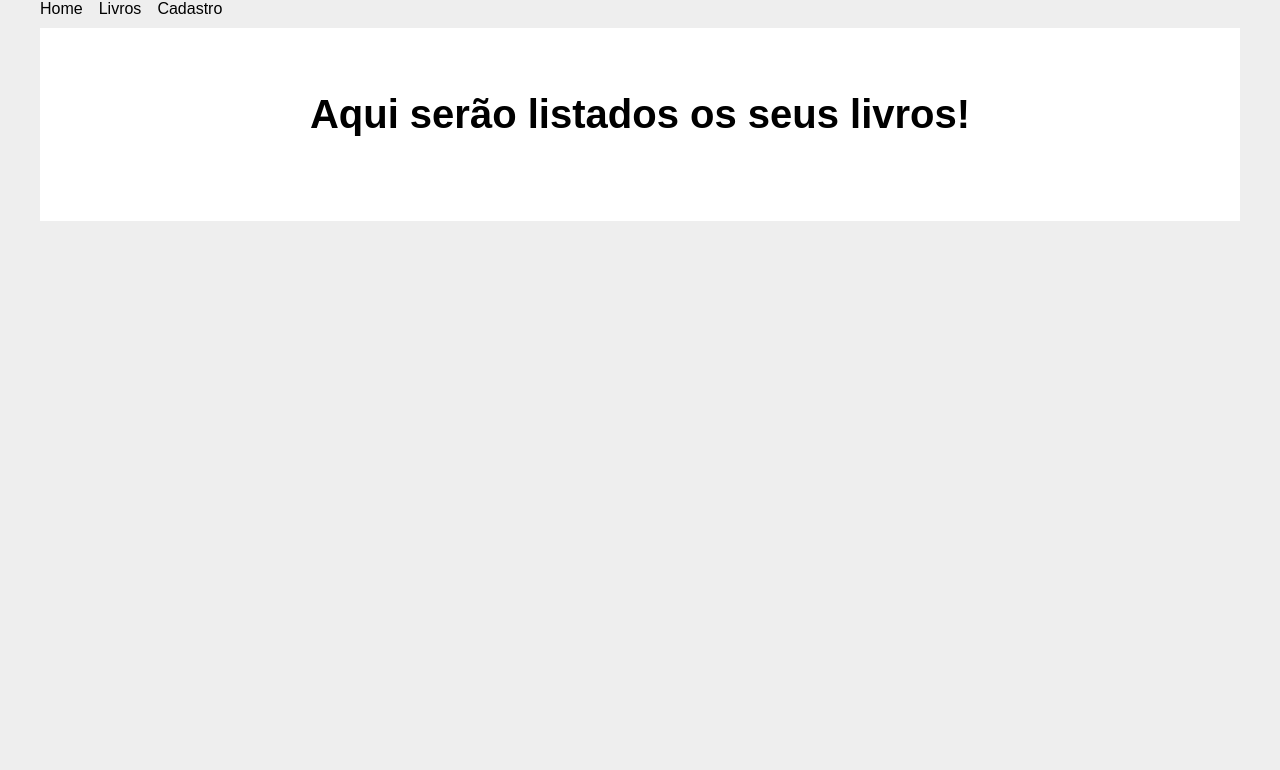
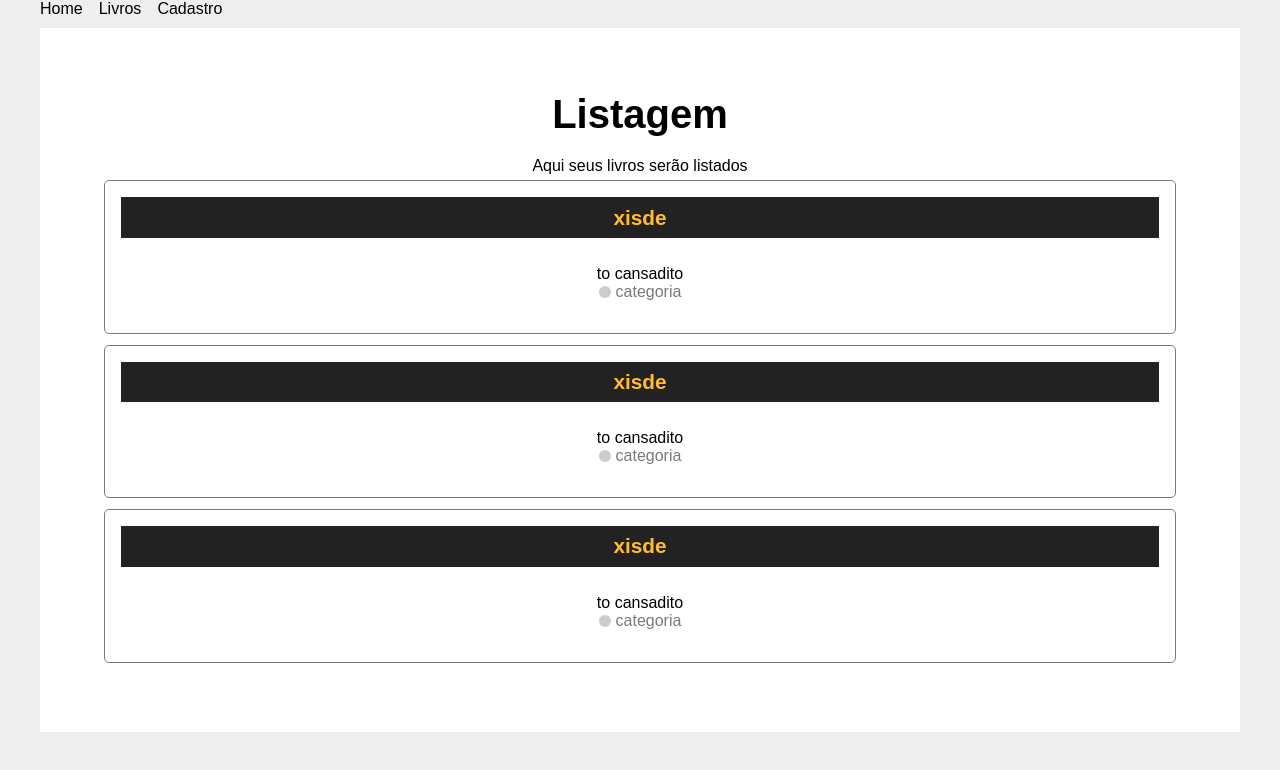
Before and after one commit to LukC30/app-web-api, a React (Create React App) app in the folder app-web-api/: page /listaLivros in a window 1280 px wide. Shown: the top 770 px of the page. Built offline with nearby package versions, Linux system fonts and the light colour scheme; data requests are answered from the project's data file.

Commit message:
funcioonandooooooooo

```diff
--- a/app-web-api/db.json
+++ b/app-web-api/db.json
@@ -18,6 +18,16 @@
       "categrory": {
         "id": "1",
         "category": "Ficção Cientifica"
+      }
+    },
+    {
+      "id": "e7b8",
+      "nome_livro": "casdasda",
+      "nome_autor": "asdasd",
+      "descricao_livro": "asdasd",
+      "categrory": {
+        "id": "2",
+        "category": "Back-end"
       }
     }
   ],
--- /dev/null
+++ b/app-web-api/src/components/cardbook/BookCard.module.css
@@ -0,0 +1,39 @@
+.book_card{
+    padding: 1em;
+    border: 1px solid #7A7A7A;
+    border-radius: 5px;
+    width: 100%;
+    margin: 0.5%;
+}
+
+.book_card h4{
+    background-color: #222;
+    color: #FFBB33;
+    padding: 0.4em;
+    margin-bottom: 1.3em;
+    font-size: 1.3em;
+}
+
+.book_card p{
+    color: #7A7A7A;
+    margin-bottom: 1em;
+}
+
+.book_card p span{
+    font-weight: bold;
+}
+
+.category_text{
+    display: flex;
+    align-items: center;
+    justify-content: center;
+}
+
+.category_text span{
+    display: block;
+    width: 12px;
+    height: 12px;
+    border-radius: 50%;
+    background-color: #CCC;
+    margin-right: 5px;
+}
--- /dev/null
+++ b/app-web-api/src/components/cardbook/cardbook.jsx
@@ -0,0 +1,18 @@
+import styles from './BookCard.module.css';
+
+
+export default function CardBook({id, name, actor, category}){
+
+
+    return(
+        <div id={id} className={styles.book_card}>
+            <h4>{name}</h4>
+            <p></p>{actor}
+            <p className={styles.category_text}>
+                <span></span>{category}
+            </p>
+        </div>
+
+
+    )
+}
--- /dev/null
+++ b/app-web-api/src/components/form/message.jsx
@@ -0,0 +1,41 @@
+import { useState, useEffect } from 'react';
+import styles from './message.module.css'
+
+function Message({type, msg}){
+
+    const [visible, setVisible] = useState(false);
+
+    useEffect(()=>{
+
+        if(!msg){
+            setVisible(false)
+            return;
+        };
+
+        setVisible(true)
+        const timer = setTimeout(()=>{
+            setVisible(false)
+        }, 3000)
+        return ()=>{clearTimeout(timer)};
+
+    },[msg]);
+
+    return(
+
+        <>
+            {
+            visible && (
+
+                <div className={`${styles.message} ${styles[type]}`}>
+                    <p>{msg}</p>
+                </div>
+
+            )
+
+            }
+        </>
+
+    );
+};
+
+export default Message;
--- /dev/null
+++ b/app-web-api/src/components/form/message.module.css
@@ -0,0 +1,19 @@
+.message{
+    width: 100%;
+    padding: 1em;
+    border: 1px solid #000;
+    border-radius: 5px;
+    margin: 0 auto;
+    margin-bottom: 2em;
+    text-align: center;
+}
+
+.sucess{
+    color: #155724;
+    background-color: #C3e6cb;
+}
+
+.error{
+    color: #721c24;
+    background-color: #f5c6cb;
+}
--- a/app-web-api/src/pages/cadastroLivro/cadastroLivro.jsx
+++ b/app-web-api/src/pages/cadastroLivro/cadastroLivro.jsx
@@ -65,7 +65,7 @@
         })
         .then((response)=>{
             console.log(response);
-            navigate("/listaLivros");
+            navigate("/listaLivros", {state: 'livro cadastrado com sucesso'});
         })
         .catch((error)=>{
             console.log(`Deu algo errado aí irmão: ${error}`)
--- a/app-web-api/src/pages/listalivros/ListaLivros.jsx
+++ b/app-web-api/src/pages/listalivros/ListaLivros.jsx
@@ -1,12 +1,75 @@
-import styles from './listalivros.module.css'
+import { useLocation } from 'react-router-dom';
+import { useState, useEffect } from 'react';
+import styles from './listalivros.module.css';
+import Message from '../../components/form/message.jsx';
+import Container from '../../components/container/container.jsx';
+import Cardbook from '../../components/cardbook/cardbook.jsx';
 
-export default function ListaLivros(){
+function ListaLivros() {
+
+    const [books, setBooks] = useState([]);
+
+    useEffect(() => {
+        fetch('http://localhost:5000/Books', {
+            method: 'GET',
+            headers: {
+                'Content-type': 'application/json'
+            }
+        }).then((response) => {
+            return response.json();
+        }).then((data) => {
+            setBooks(data);
+            console.log(books);
+        }).catch((error) => {
+            alert(`erro amigao: ${error}`)
+        })
+    }, [])
+    const location = useLocation();
+    let message = ''
+    console.log('location state: ' + location.state);
+
+    if (location.state) {
+        message = location.state;
+    };
+
+    return (
+        <section className={styles.livro_container}>
+            <h1>Listagem</h1>
+            <span>Aqui seus livros serão listados</span>
+            {
+                message && <Message
+                    msg={message}
+                    type='sucess'
+                />
+            }
+            {/* <Container> */}
+            <Cardbook
+                id={'oi'}
+                name={'xisde'}
+                actor={"to cansadito"}
+                category={'categoria'}
+
+            />
+            <Cardbook
+                id={'oi'}
+                name={'xisde'}
+                actor={"to cansadito"}
+                category={'categoria'}
+
+            />
+            <Cardbook
+                id={'oi'}
+                name={'xisde'}
+                actor={"to cansadito"}
+                category={'categoria'}
+
+            />
+            {/* </Container> */}
 
 
-    return(
-        <section className={styles.livro_container}>
-            <h1>Aqui serão listados os seus livros!</h1>
         </section>
+    );
 
-    )
-}
+};
+
+export default ListaLivros;
```
Lines whose indentation alone changed are shown as unchanged.
